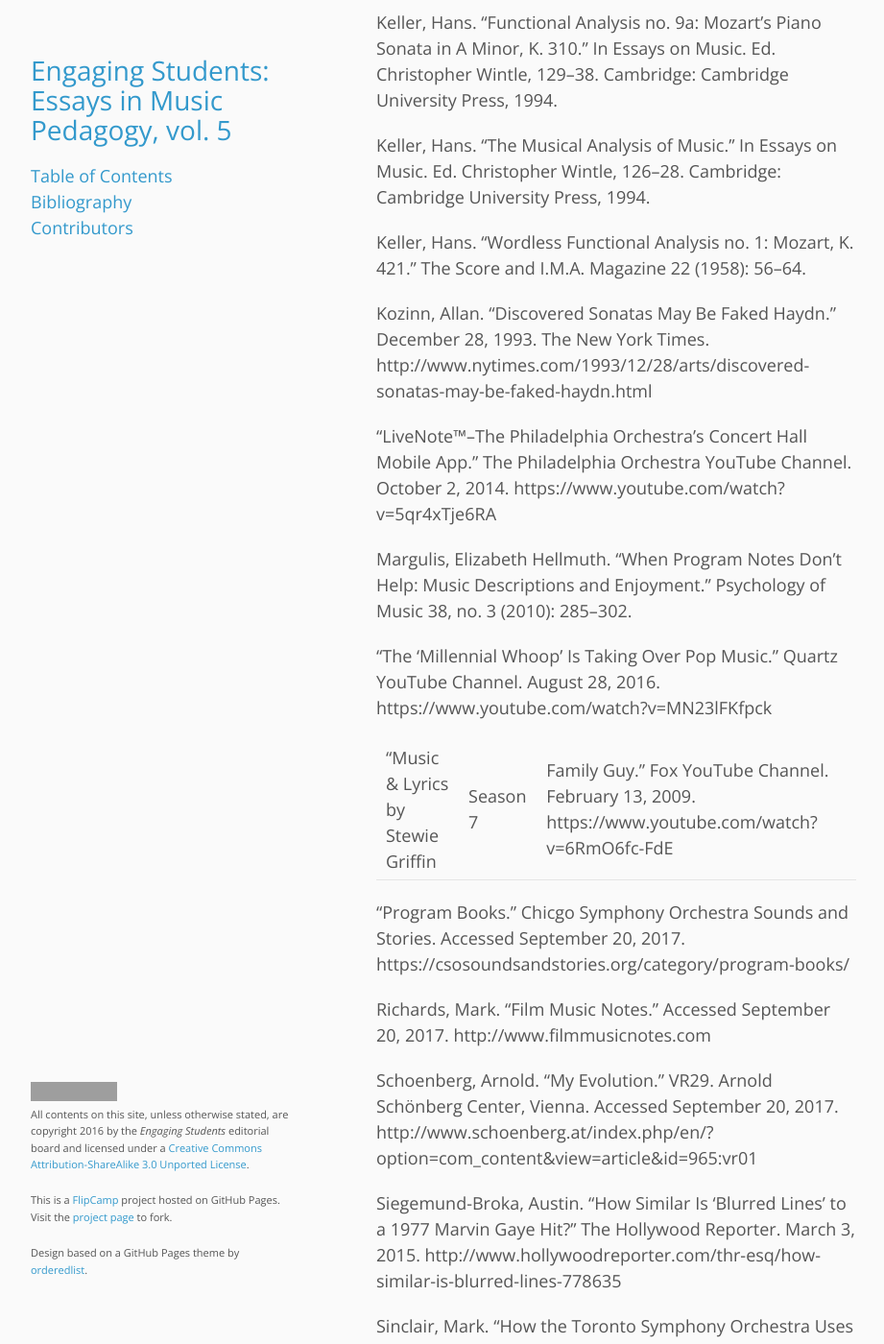
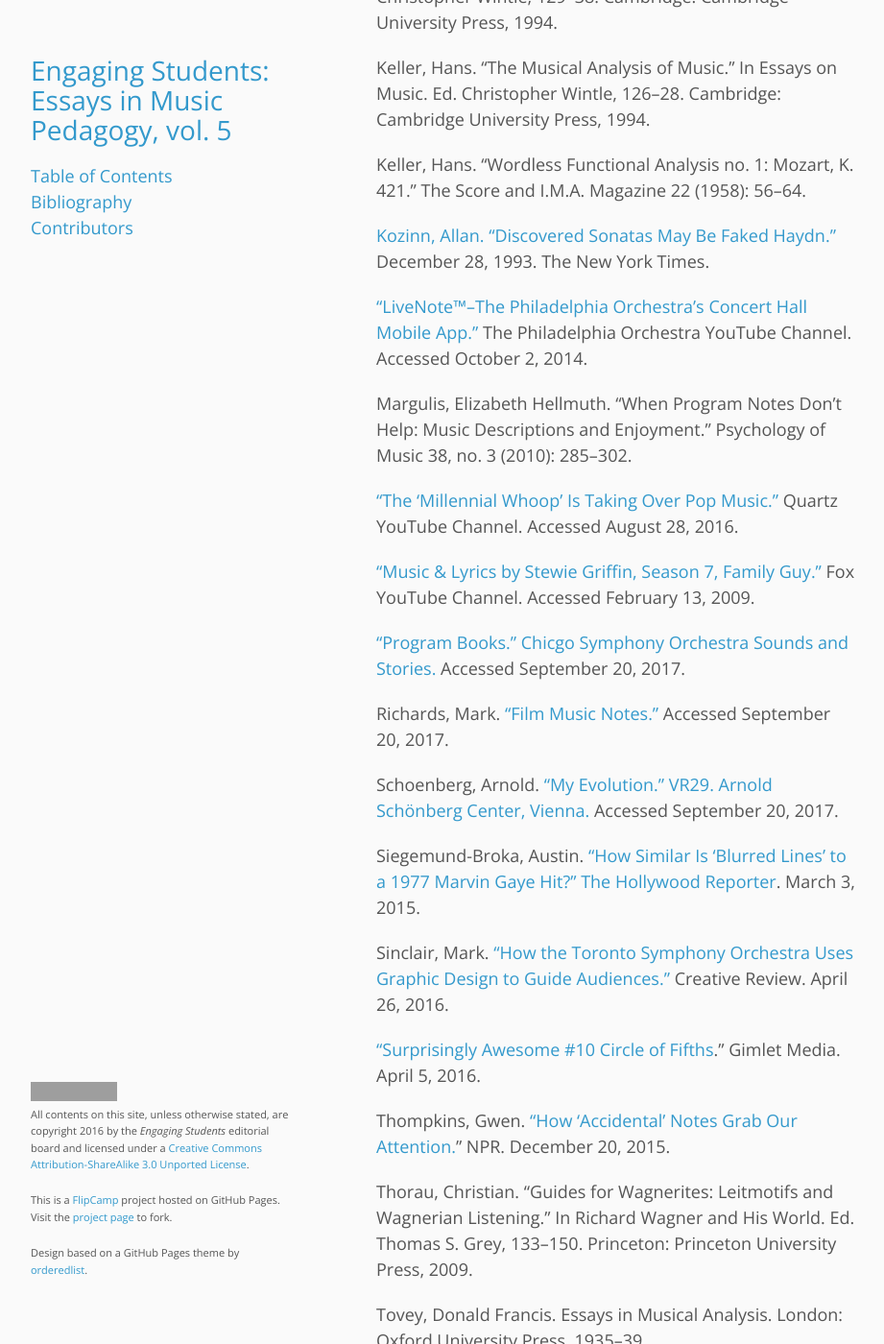
Before and after one commit to flipcamp/engagingstudents5, a Jekyll site: the page built from essays/jenkins.md, in a window 1280 px wide and 1400 px high, scrolled down 8979 px. Shown: the whole window at 96% size, without its empty margins (178-1099 px from the left). Built offline with Jekyll 4.4.1, drawn with Linux system fonts in a browser that asks for light colours; some of the changed text lies outside the part shown; grey boxes are pictures that could not be loaded.

Commit message:
jenkins biblio

```diff
--- a/essays/jenkins.md
+++ b/essays/jenkins.md
@@ -65,19 +65,19 @@ As I reflect on this course and think about future iterations of the course, I n
 
 ### Bibliography
 
-“Arnold Schoenberg.” YouTube. Accessed September 20, 2017. https://www.youtube.com/user/ascvideo
+[“Arnold Schoenberg.”](https://www.youtube.com/user/ascvideo) YouTube. Accessed September 20, 2017.
 
 Bernstein, Leonard. “What is Sonata Form?” In Leonard Bernstein’s Young People’s Concerts. Ed. Jack Gottlieb, 225–43. New York: Doubleday, 1992.
 
-“From Bach to Xenakis.” Accessed September 20, 2017. http://graphicwitness.org/music/index/aalinernotes.htm
+[“From Bach to Xenakis.”](http://graphicwitness.org/music/index/aalinernotes.htm) Accessed September 20, 2017.
 
-Huron, David. “The Science of Sad Sounds.” The National YouTube Channel. June 27, 2011. https://www.youtube.com/watch?v=_pwqBAS9x3U
+[Huron, David. “The Science of Sad Sounds.”](www.youtube.com/watch?v=_pwqBAS9x3U) The National YouTube Channel. June 27, 2011.
 
-Jenkins, J. Daniel. “Schoenberg’s ‘Advice for Beginners in Composition with Twelve Tones’.” SMT-V 3.2. Accessed September 20, 2017. https://vimeo.com/220246523
+[Jenkins, J. Daniel. “Schoenberg’s ‘Advice for Beginners in Composition with Twelve Tones’.”](https://vimeo.com/220246523) SMT-V 3.2. Accessed September 20, 2017.
 
 Jenkins, J. Daniel, ed. Schoenberg’s Program Notes and Musical Analyses. Schoenberg in Words, vol. 5. Ed. Sabine Feisst and Severine Neff. New York: Oxford University Press, 2016.
 
-Kapilow, Rob. “Why 'Over the Rainbow' Takes Us to a Magical, Musical Place.” PBS NewsHour YouTube Channel. October 6, 2015. https://www.youtube.com/watch?v=RbKEB1v8McA
+[Kapilow, Rob. “Why 'Over the Rainbow' Takes Us to a Magical, Musical Place.”](https://www.youtube.com/watch?v=RbKEB1v8McA) PBS NewsHour YouTube Channel. Accessed October 6, 2015.
 
 Keller, Hans. “Functional Analysis no. 9a: Mozart’s Piano Sonata in A Minor, K. 310.” In Essays on Music. Ed. Christopher Wintle, 129–38. Cambridge: Cambridge University Press, 1994.
 
@@ -85,29 +85,29 @@ Keller, Hans. “The Musical Analysis of Music.” In Essays on Music. Ed. Chris
 
 Keller, Hans. “Wordless Functional Analysis no. 1: Mozart, K. 421.” The Score and I.M.A. Magazine 22 (1958): 56–64.
 
-Kozinn, Allan. “Discovered Sonatas May Be Faked Haydn.” December 28, 1993. The New York Times. http://www.nytimes.com/1993/12/28/arts/discovered-sonatas-may-be-faked-haydn.html
+[Kozinn, Allan. “Discovered Sonatas May Be Faked Haydn.”](http://www.nytimes.com/1993/12/28/arts/discovered-sonatas-may-be-faked-haydn.html) December 28, 1993. The New York Times.
 
-“LiveNote™--The Philadelphia Orchestra's Concert Hall Mobile App.” The Philadelphia Orchestra YouTube Channel. October 2, 2014. https://www.youtube.com/watch?v=5qr4xTje6RA
+[“LiveNote™--The Philadelphia Orchestra's Concert Hall Mobile App.”](https://www.youtube.com/watch?v=5qr4xTje6RA) The Philadelphia Orchestra YouTube Channel. Accessed October 2, 2014.
 
 Margulis, Elizabeth Hellmuth. “When Program Notes Don’t Help: Music Descriptions and Enjoyment.” Psychology of Music 38, no. 3 (2010): 285–302.
 
-“The ‘Millennial Whoop’ Is Taking Over Pop Music.” Quartz YouTube Channel. August 28, 2016. https://www.youtube.com/watch?v=MN23lFKfpck
+[“The ‘Millennial Whoop’ Is Taking Over Pop Music.”](https://www.youtube.com/watch?v=MN23lFKfpck) Quartz YouTube Channel. Accessed August 28, 2016.
 
-“Music & Lyrics by Stewie Griffin | Season 7 | Family Guy.” Fox YouTube Channel. February 13, 2009. https://www.youtube.com/watch?v=6RmO6fc-FdE
+[“Music & Lyrics by Stewie Griffin, Season 7, Family Guy.”](https://www.youtube.com/watch?v=6RmO6fc-FdE) Fox YouTube Channel. Accessed February 13, 2009.
 
-“Program Books.” Chicgo Symphony Orchestra Sounds and Stories. Accessed September 20, 2017. https://csosoundsandstories.org/category/program-books/
+[“Program Books.” Chicgo Symphony Orchestra Sounds and Stories.](https://csosoundsandstories.org/category/program-books/) Accessed September 20, 2017.
 
-Richards, Mark. “Film Music Notes.” Accessed September 20, 2017. http://www.filmmusicnotes.com
+Richards, Mark. [“Film Music Notes.”](http://www.filmmusicnotes.com) Accessed September 20, 2017.
 
-Schoenberg, Arnold. “My Evolution.” VR29. Arnold Schönberg Center, Vienna. Accessed September 20, 2017. http://www.schoenberg.at/index.php/en/?option=com_content&view=article&id=965:vr01
+Schoenberg, Arnold. [“My Evolution.” VR29. Arnold Schönberg Center, Vienna.](http://www.schoenberg.at/index.php/en/?option=com_content&view=article&id=965:vr01) Accessed September 20, 2017.
 
-Siegemund-Broka, Austin. “How Similar Is 'Blurred Lines' to a 1977 Marvin Gaye Hit?” The Hollywood Reporter. March 3, 2015. http://www.hollywoodreporter.com/thr-esq/how-similar-is-blurred-lines-778635
+Siegemund-Broka, Austin. [“How Similar Is 'Blurred Lines' to a 1977 Marvin Gaye Hit?” The Hollywood Reporter](http://www.hollywoodreporter.com/thr-esq/how-similar-is-blurred-lines-778635). March 3, 2015.
 
-Sinclair, Mark. “How the Toronto Symphony Orchestra Uses Graphic Design to Guide Audiences.” Creative Review. April 26, 2016. https://www.creativereview.co.uk/how-the-toronto-symphony-orchestra-uses-graphic-design-to-guide-its-audiences-though-its-music/
+Sinclair, Mark. [“How the Toronto Symphony Orchestra Uses Graphic Design to Guide Audiences."](https://www.creativereview.co.uk/how-the-toronto-symphony-orchestra-uses-graphic-design-to-guide-its-audiences-though-its-music/) Creative Review. April 26, 2016.
 
-“Surprisingly Awesome #10 Circle of Fifths.” Gimlet Media. April 5, 2016. https://gimletmedia.com/episode/10-circle-of-fifths/
+[“Surprisingly Awesome #10 Circle of Fifths](https://gimletmedia.com/episode/10-circle-of-fifths/).” Gimlet Media. April 5, 2016.
 
-Thompkins, Gwen. “How ‘Accidental’ Notes Grab Our Attention.” NPR. December 20, 2015. http://www.npr.org/2015/12/20/460163750/how-accidental-notes-grab-our-attention
+Thompkins, Gwen. [“How ‘Accidental’ Notes Grab Our Attention.](http://www.npr.org/2015/12/20/460163750/how-accidental-notes-grab-our-attention)” NPR. December 20, 2015.
 
 Thorau, Christian. “Guides for Wagnerites: Leitmotifs and Wagnerian Listening.” In Richard Wagner and His World. Ed. Thomas S. Grey, 133–150. Princeton: Princeton University Press, 2009.
 
```
